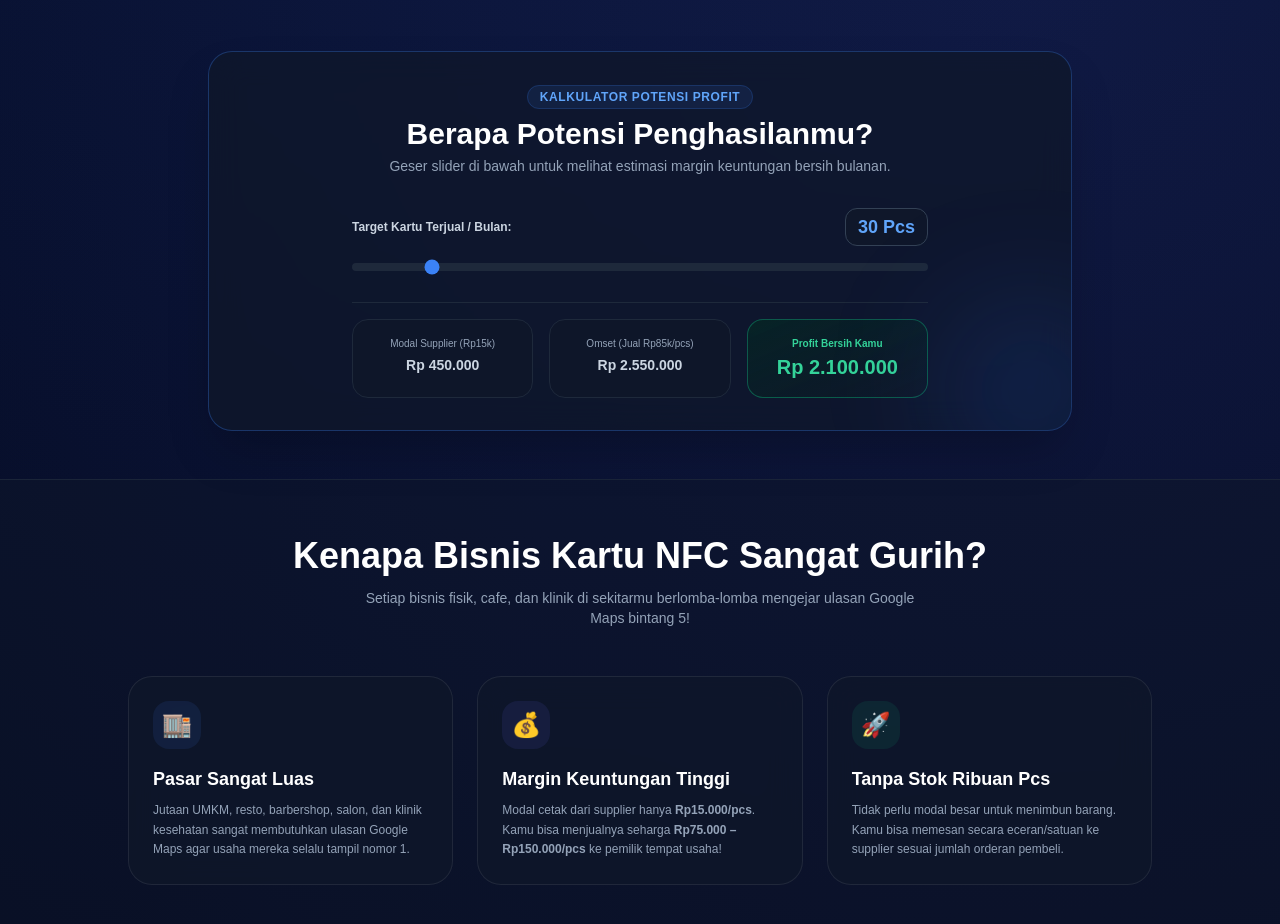
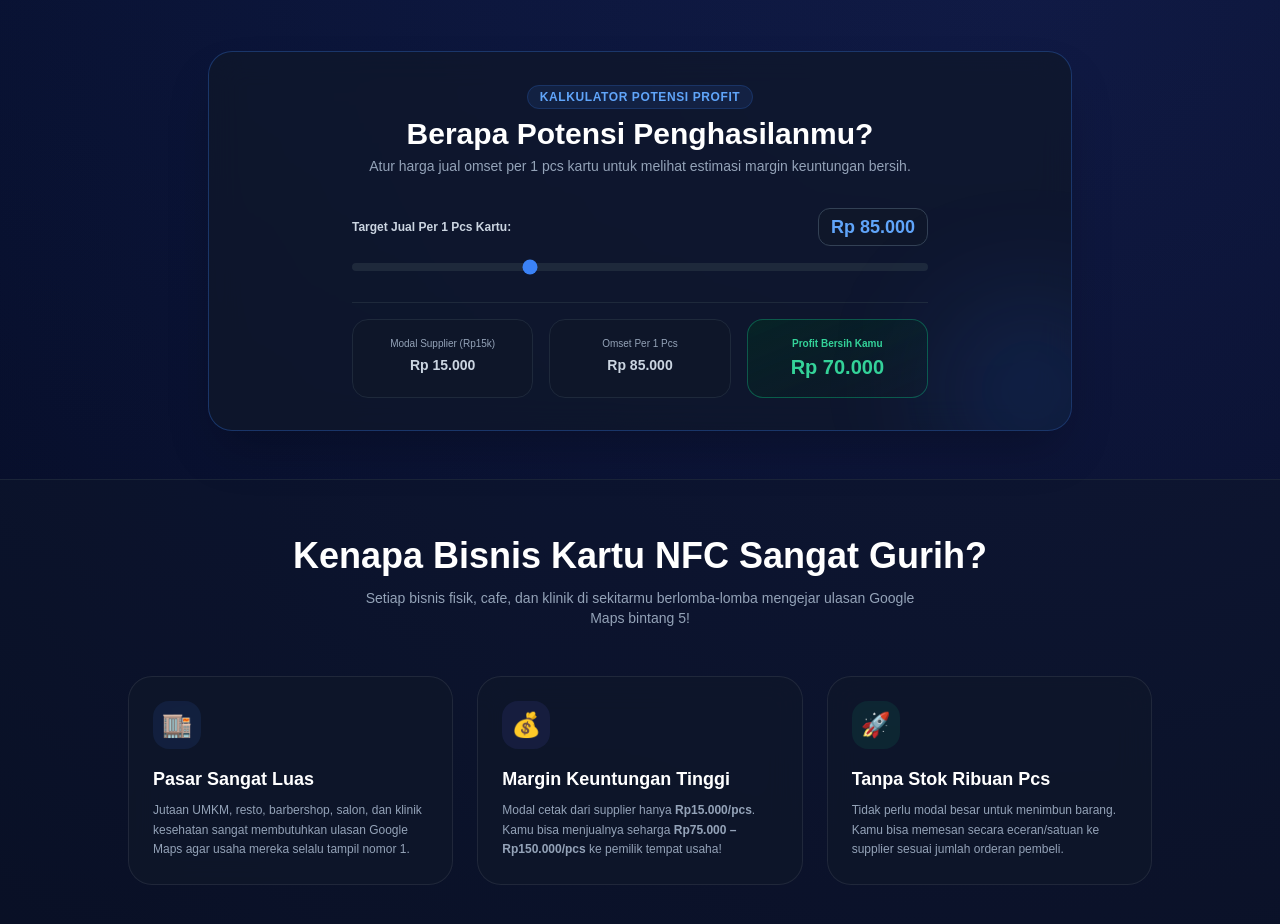
Before and after one commit to samsulramdani56-droid/TernakCuan-RenderSmartCard, a plain HTML site: page index.html in a window 1280 px wide. Shown: the part 973-1897 px from the top of the page. Drawn offline with nearby package versions, Linux system fonts and the light colour scheme.

Commit message:
Update index.html

```diff
--- a/index.html
+++ b/index.html
@@ -162,32 +162,32 @@
       <div class="text-center mb-8">
         <span class="text-blue-400 font-bold text-xs uppercase tracking-wider bg-blue-500/10 px-3 py-1 rounded-full border border-blue-500/20">Kalkulator Potensi Profit</span>
         <h2 class="text-2xl sm:text-3xl font-extrabold text-white mt-2">Berapa Potensi Penghasilanmu?</h2>
-        <p class="text-xs sm:text-sm text-slate-400 mt-1">Geser slider di bawah untuk melihat estimasi margin keuntungan bersih bulanan.</p>
+        <p class="text-xs sm:text-sm text-slate-400 mt-1">Atur harga jual omset per 1 pcs kartu untuk melihat estimasi margin keuntungan bersih.</p>
       </div>
 
       <!-- Slider Control -->
       <div class="max-w-xl mx-auto space-y-6">
         <div>
           <div class="flex justify-between items-center mb-2">
-            <label for="card-range" class="text-xs font-semibold text-slate-300">Target Kartu Terjual / Bulan:</label>
-            <span id="card-count-label" class="text-lg font-black text-blue-400 bg-slate-900 px-3 py-1 rounded-xl border border-slate-700">30 Pcs</span>
+            <label for="card-range" class="text-xs font-semibold text-slate-300">Target Jual Per 1 Pcs Kartu:</label>
+            <span id="card-count-label" class="text-lg font-black text-blue-400 bg-slate-900 px-3 py-1 rounded-xl border border-slate-700">Rp 85.000</span>
           </div>
-          <input type="range" id="card-range" min="5" max="200" step="5" value="30" class="w-full h-2 bg-slate-800 rounded-lg appearance-none cursor-pointer accent-blue-500">
+          <input type="range" id="card-range" min="50000" max="165000" step="5000" value="85000" class="w-full h-2 bg-slate-800 rounded-lg appearance-none cursor-pointer accent-blue-500">
         </div>
 
         <!-- Profit Display Breakdown -->
         <div class="grid grid-cols-1 sm:grid-cols-3 gap-4 pt-4 border-t border-slate-800">
           <div class="bg-slate-900/90 p-4 rounded-2xl border border-slate-800 text-center">
             <span class="text-[10px] text-slate-400 font-medium block">Modal Supplier (Rp15k)</span>
-            <span id="modal-val" class="text-sm font-bold text-slate-300 mt-1 block">Rp 450.000</span>
+            <span id="modal-val" class="text-sm font-bold text-slate-300 mt-1 block">Rp 15.000</span>
           </div>
           <div class="bg-slate-900/90 p-4 rounded-2xl border border-slate-800 text-center">
-            <span class="text-[10px] text-slate-400 font-medium block">Omset (Jual Rp85k/pcs)</span>
-            <span id="omset-val" class="text-sm font-bold text-slate-300 mt-1 block">Rp 2.550.000</span>
+            <span class="text-[10px] text-slate-400 font-medium block">Omset Per 1 Pcs</span>
+            <span id="omset-val" class="text-sm font-bold text-slate-300 mt-1 block">Rp 85.000</span>
           </div>
           <div class="bg-gradient-to-br from-emerald-950/60 to-slate-900 p-4 rounded-2xl border border-emerald-500/40 text-center">
             <span class="text-[10px] text-emerald-400 font-bold block">Profit Bersih Kamu</span>
-            <span id="profit-val" class="text-xl font-black text-emerald-400 mt-0.5 block">Rp 2.100.000</span>
+            <span id="profit-val" class="text-xl font-black text-emerald-400 mt-0.5 block">Rp 70.000</span>
           </div>
         </div>
       </div>
@@ -502,7 +502,7 @@
 
   <!-- JAVASCRIPT FOR CALCULATOR, ACCORDION & 3D CARD INTERACTION -->
   <script>
-    // 1. Profit Calculator Logic with Input Validation
+    // 1. Profit Calculator Logic for 1 Pcs Card with custom Omset range (50k - 165k)
     const cardRange = document.getElementById('card-range');
     const cardCountLabel = document.getElementById('card-count-label');
     const modalVal = document.getElementById('modal-val');
@@ -512,15 +512,14 @@
     function updateCalculator() {
       if (!cardRange) return;
 
-      let qty = parseInt(cardRange.value, 10);
-      if (isNaN(qty) || qty < 5) qty = 5;
-      if (qty > 200) qty = 200;
+      let omset = parseInt(cardRange.value, 10);
+      if (isNaN(omset) || omset < 50000) omset = 50000;
+      if (omset > 165000) omset = 165000;
 
-      const modal = qty * 15000;
-      const omset = qty * 85000;
+      const modal = 15000; // Modal tetap Rp 15.000 per pcs
       const profit = omset - modal;
 
-      cardCountLabel.textContent = `${qty} Pcs`;
+      cardCountLabel.textContent = `Rp ${omset.toLocaleString('id-ID')}`;
       modalVal.textContent = `Rp ${modal.toLocaleString('id-ID')}`;
       omsetVal.textContent = `Rp ${omset.toLocaleString('id-ID')}`;
       profitVal.textContent = `Rp ${profit.toLocaleString('id-ID')}`;
```
